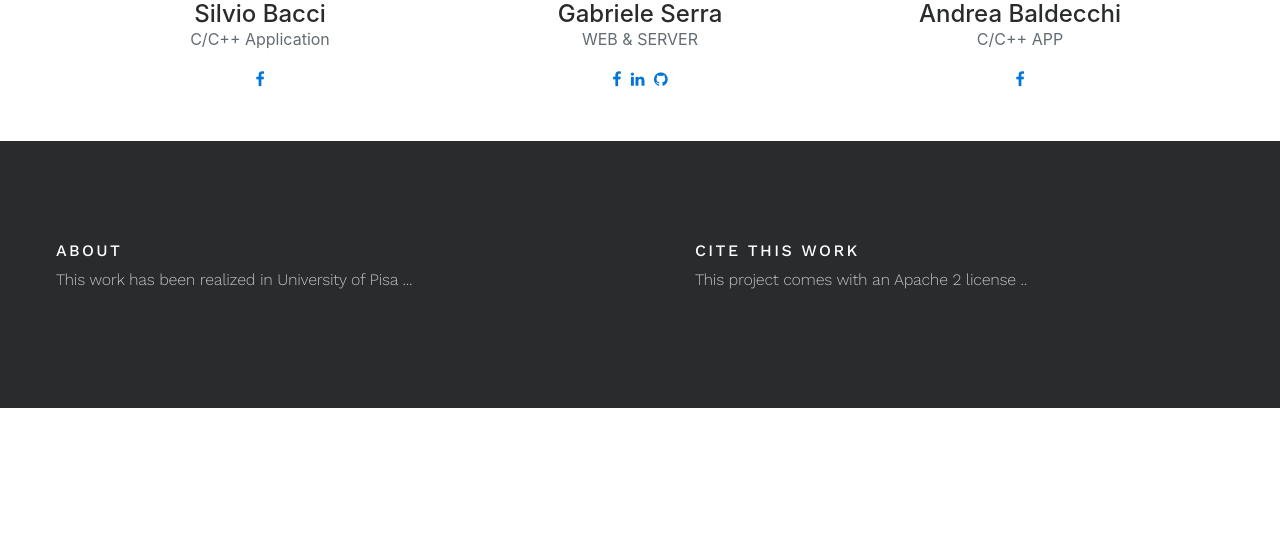
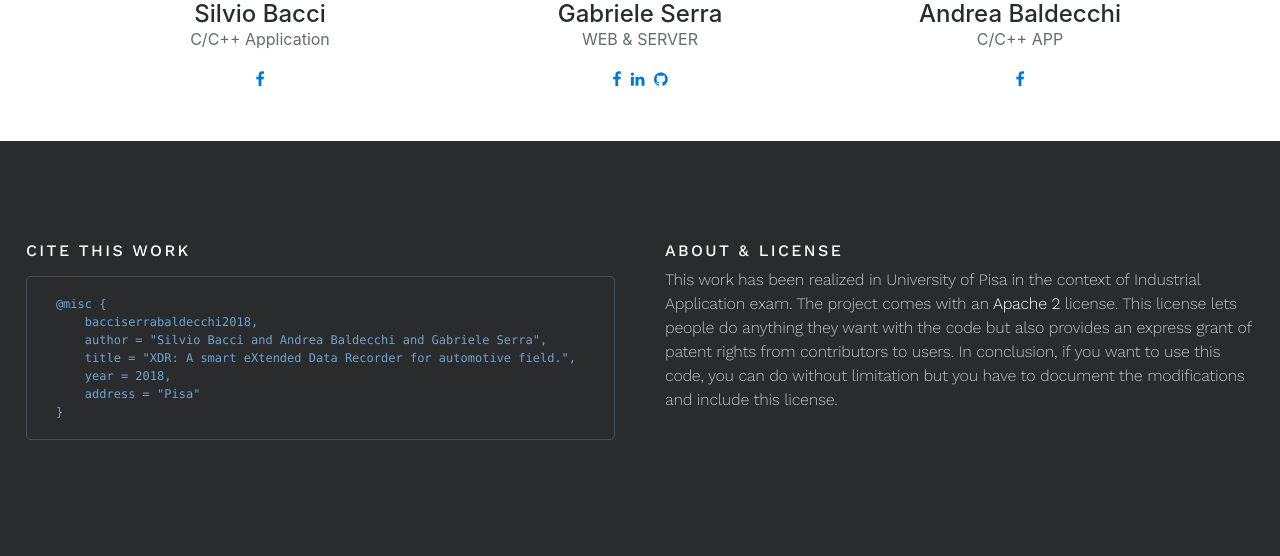
Before and after one commit to gabriserra/XDR-eXtended-Data-Recorder, a PHP site: page / in a window 1280 px wide. Shown: the part 1819-2375 px from the top of the page. Before the commit the page ends 2227 px from the top, so only its background shows below. Run offline with PHP 8.4, Linux system fonts and the light colour scheme.

Commit message:
First main version of web-UI
Completely working frontend + interaction with server and DB

```diff
--- a/web-UI/frontend/css/style.css
+++ b/web-UI/frontend/css/style.css
@@ -222,6 +222,11 @@ section h2.section-heading {
     padding: 100px 1rem;
 }
 
+.container-footer .col-sm-6 {
+    padding-left: 25px;
+    padding-right: 25px;
+}
+
 .title-footer {
     font-size: 1rem;
     letter-spacing: 0.15em;
@@ -229,13 +234,23 @@ section h2.section-heading {
     color: white;
     font-weight: 500;
     line-height: 1.2;
-    margin-left: 40px;
 }
 
 .text-footer {
     font-family: 'Work Sans', sans-serif;
     color: rgba(255, 255, 255, .7);
-    margin-left: 40px;
     font-weight: 300;
     letter-spacing: -0.3px;
 }
+
+.text-footer a {
+    color: white;
+}
+
+.bibtex-code {
+    border: #495158 1px solid;
+    border-radius: .3rem;
+    color: #6EA4CF;
+    font-family: Consolas, "Courier New", monospace;
+    font-size: 12px;
+}
--- a/web-UI/frontend/index.html
+++ b/web-UI/frontend/index.html
@@ -41,11 +41,14 @@
 
                 <div class="collapse navbar-collapse" id="navbarSupportedContent">
                     <ul class="navbar-nav ml-auto">
-                        <li class="nav-item">
-                            <a class="nav-link" href="#" class="btn btn-primary" class="btn btn-primary" data-toggle="modal" data-target="#login-modal">LOGIN</a>
+                        <li class="nav-item" id="btn-login">
+                            <a class="nav-link" href="#" class="btn btn-primary" data-toggle="modal" data-target="#login-modal">LOGIN</a>
                         </li>
-                        <li class="nav-item">
-                            <a class="nav-link" href="#" class="btn btn-primary" class="btn btn-primary" data-toggle="modal" data-target="#signup-modal">SIGN UP</a>
+                        <li class="nav-item" id="btn-dashboard">
+                            <a class="nav-link" href="http://localhost/XDR/web-UI/dashboard/" class="btn btn-primary">DASHBOARD</a>
+                        </li>
+                        <li class="nav-item" id="btn-signup">
+                            <a class="nav-link" href="#" class="btn btn-primary" data-toggle="modal" data-target="#signup-modal">SIGN UP</a>
                         </li>
                         <li class="nav-item">
                             <a class="nav-link" href="#">FAQ</a>
@@ -86,12 +89,12 @@
                     <form id="form-login" action="php/login.php" method="post" data-toggle="validator">
                     <div class="form-group">
                         <label for="username" class="form-control-label">Username:</label>
-                        <input type="text" class="form-control" name="username" id="login-username" data-vindicate="required|format:alphanumeric|active">
+                        <input type="text" class="form-control" name="username" id="login-username" data-vindicate="required|format:alphanumeric">
                         <small class="form-control-feedback"></small>
                     </div>
                     <div class="form-group">
                         <label for="password" class="form-control-label">Password:</label>
-                        <input type="password" class="form-control" name="password" id="login-password" data-vindicate="required|active">
+                        <input type="password" class="form-control" name="password" id="login-password" data-vindicate="required">
                         <small class="form-control-feedback"></small>
                     </div>
                     </form>
@@ -116,9 +119,11 @@
                     </button>
                 </div>
                 <div class="modal-body">
-                    <div class="alert alert-signup alert-danger alert-dismissable fade">
-                        <a href="#" class="close" data-dismiss="alert" aria-label="close">&times;</a>
-                        <strong class="signup-error-message"></strong>
+                    <div class="alert alert-signup alert-danger alert-dismissable fade d-none">
+                        <strong class="signup-error-title"></strong><span class="signup-error-text"></span>
+                    </div>
+                    <div class="alert alert-signup-succ alert-success alert-dismissable fade d-none">
+                        <strong class="signup-success-title"></strong><span class="signup-success-text"></span>
                     </div>
                     <form id="form-signup" action="php/signup.php" method="post" enctype="multipart/form-data" data-toggle="validator">
                         <div class="form-group">
@@ -151,11 +156,11 @@
                             <textarea class="form-control" name="bio" id="signup-bio"></textarea>
                         </div>
                         <div class="form-group">
-                            <label for="avatar" class="form-control-label">Avatar:</label>
+                            <label for="avatar" class="form-control-label">Avatar (max 1.5 MB):</label>
                             <input type="file" accept="image/*" class="form-control" name="avatar" id="signup-avatar">
                         </div>
                         <div class="form-group">
-                            <label for="cover" class="form-control-label">Cover:</label>
+                            <label for="cover" class="form-control-label">Cover (max 1.5 MB):</label>
                             <input type="file" accept="image/*" class="form-control" name="cover" id="signup-cover">
                         </div>
                     </form>
@@ -259,12 +264,28 @@
     <div class="container-fluid bg-inverse container-footer">
         <div class="row">
             <div class="col-sm-6 col-footer">
-                <h6 class="title-footer">ABOUT</h6>
-                <p class="text-footer">This work has been realized in University of Pisa ...</p>
+                <h6 class="title-footer">CITE THIS WORK</h6>
+                <p class="text-footer">
+    <pre class="bibtex-code">
+    @misc {
+        bacciserrabaldecchi2018,
+        author = "Silvio Bacci and Andrea Baldecchi and Gabriele Serra",
+        title = "XDR: A smart eXtended Data Recorder for automotive field.",
+        year = 2018,
+        address = "Pisa"
+    }
+    </pre>
+                </p>
             </div>
             <div class="col-sm-6">
-                <h6 class="title-footer">CITE THIS WORK</h6>
-                <p class="text-footer">This project comes with an Apache 2 license ..</p>
+                <h6 class="title-footer">ABOUT &amp; LICENSE</h6>
+                <p class="text-footer">This work has been realized in University of Pisa in the context of
+                    Industrial Application exam. The project comes with an <a href="https://choosealicense.com/licenses/apache-2.0/">Apache 2</a> license.
+                    This license lets people do anything they want with the code but also
+                    provides an express grant of patent rights from contributors to users.
+                    In conclusion, if you want to use this code, you can do without limitation
+                    but you have to document the modifications and include this license.
+                </p>
             </div>
         </div>
     </div>
--- a/web-UI/frontend/js/main.js
+++ b/web-UI/frontend/js/main.js
@@ -4,35 +4,39 @@
 // -----------------------
 
 $(document).ready(function(){
-    redirect_if_logged();
-    toggle_tooltip();
+    check_if_logged();
     $("#form-login").vindicate("init");
     $("#form-signup").vindicate("init");
 });
 
 // -------------------------------------
-// REDIRECT USER FUNCTION
+// CHECK USER FUNCTION
 // -------------------------------------
 
-// Redirect user to dashboard if already logged i
-function redirect_if_logged() {
+// Change navbar link if already logged in
+function check_if_logged() {
     ajax_req(
         "php/redirect.php",
         "",
-        redirect_succ,
-        redirect_err
+        check_succ,
+        check_err
     );
 }
 
 // Action done in case of success
-function redirect_succ(reply) {
-    if (reply.error == false)
-        window.location.replace("http://localhost/XDR/web-UI/dashboard/");
+function check_succ(reply) {
+    if (reply.error == false) {
+        $("#btn-login").hide();
+        $("#btn-signup").hide();
+    } else {
+        $("#btn-dashboard").hide();
+    }
 }
 
 // Action done in case of failure
-function redirect_err() {
-    // maybe something in future...
+function check_err() {
+    $("#btn-dashboard").hide();
+    // maybe something more in future...
 }
 
 // -------------------------------------
@@ -76,10 +80,11 @@ function login_err() {
 // Submit validation form sign up
 function submit_signup() {
     $("#form-signup").vindicate("validate");
+    data = new FormData(document.getElementById('form-signup'));
 
-    ajax_req(
+    ajax_req_file(
         "php/signup.php",
-        $("#form-signup").serialize(),
+        data,
         signup_succ,
         signup_err
     );
@@ -88,7 +93,11 @@ function submit_signup() {
 // Action done in case of success
 function signup_succ(reply) {
     if (reply.error == false) {
-        alert(reply.message);
+        $(".signup-success-title").html("Success: ");
+        $(".signup-success-text").html(reply.message);
+        show_alert(".alert-signup-succ");
+        $("#form-signup :input").prop('disabled', true);
+        $(".btn-secondary").prop('disabled', false);
     } else {
         $(".signup-error-title").html("Error: ");
         $(".signup-error-text").html(reply.message);
@@ -118,9 +127,17 @@ function ajax_req(dest, info, succ, err) {
     });
 }
 
-// Toggle on boostrap tooltip
-function toggle_tooltip() {
-    $('[data-toggle="tooltip"]').tooltip();
+function ajax_req_file(dest, info, succ, err) {
+    $.ajax({
+        type: "POST",
+        url: dest,
+        data: info,
+        dataType: "json",
+        processData: false,
+        contentType: false,
+        success: succ,
+        error: err
+    });
 }
 
 function show_alert(htmlclass) {
--- a/web-UI/frontend/js/vindicate.js
+++ b/web-UI/frontend/js/vindicate.js
@@ -74,9 +74,12 @@ function vindicateForm(options) {
   }, options);
 
   this.validate = function() {
+    success = true;
     for (index in this.fields) {
       var field = this.fields[index].validate(this.options);
+      success = success && field;
     }
+    return success;
   }
 
   this.findById = function(id) {
@@ -217,17 +220,20 @@ function vindicateField($element, formId, options) {
       this.element.addClass(this.options.validationStates.invalid.input);
       this.formGroup.addClass(this.options.validationStates.invalid.parent);
       this.formFeedback.text(this.validationMessage);
+      return false;
     }
     else {
       if (this.validationSoftFail) {
         this.element.addClass(this.options.validationStates.warning.input);
         this.formGroup.addClass(this.options.validationStates.warning.parent);
         this.formFeedback.text(this.validationMessage);
+        return false;
       }
       else {
         if (options.showSuccess) {
           this.element.addClass(this.options.validationStates.valid.input);
           this.formGroup.addClass(this.options.validationStates.valid.parent);
+          return true;
         }
       }
     }
@@ -401,6 +407,7 @@ function vindicateField($element, formId, options) {
       if (action == "validate") {
         var vin = window.vindicate[form_id];
         var validation = vin.validate();
+        return validation;
       }
     };
 
```
Also changed, not shown: web-UI/dashboard/css/style.css (+6 -3 lines), web-UI/dashboard/index.html (+11 -12 lines), web-UI/dashboard/js/main.js (+57 -2 lines), web-UI/dashboard/php/jsonresponse.php (added, +35 -0 lines), web-UI/dashboard/php/redirect.php (added, +33 -0 lines), web-UI/dashboard/php/session.php (added, +56 -0 lines), web-UI/frontend/php/dbmanager.php (+6 -1 lines), web-UI/dashboard/img/cover-default.png (deleted), web-UI/dashboard/img/uploads/avatar-default.png (renamed from web-UI/dashboard/img/avatar-default.png), web-UI/dashboard/img/uploads/avatar-gabriserra.jpg (deleted), web-UI/dashboard/img/uploads/cover-default 14.56.51.png (added), web-UI/frontend/php/signup.php (line endings or trailing spaces).
